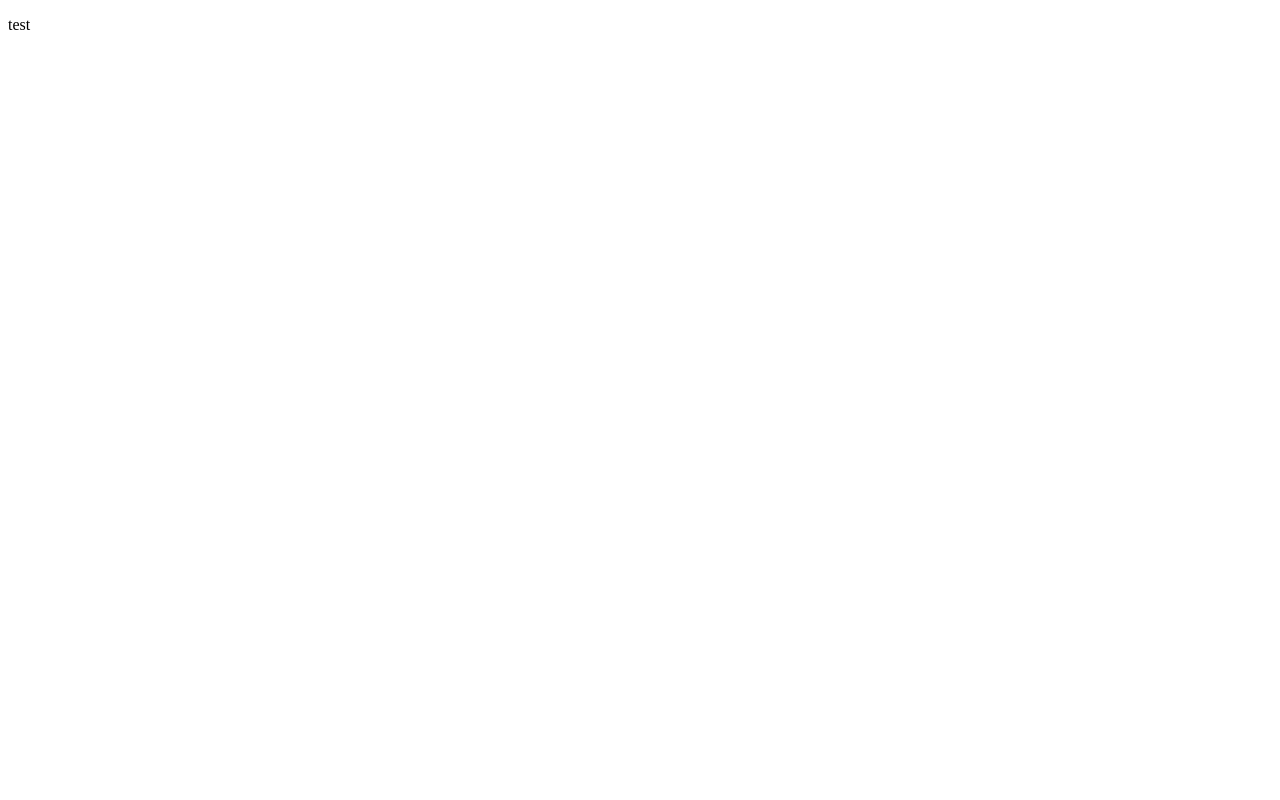
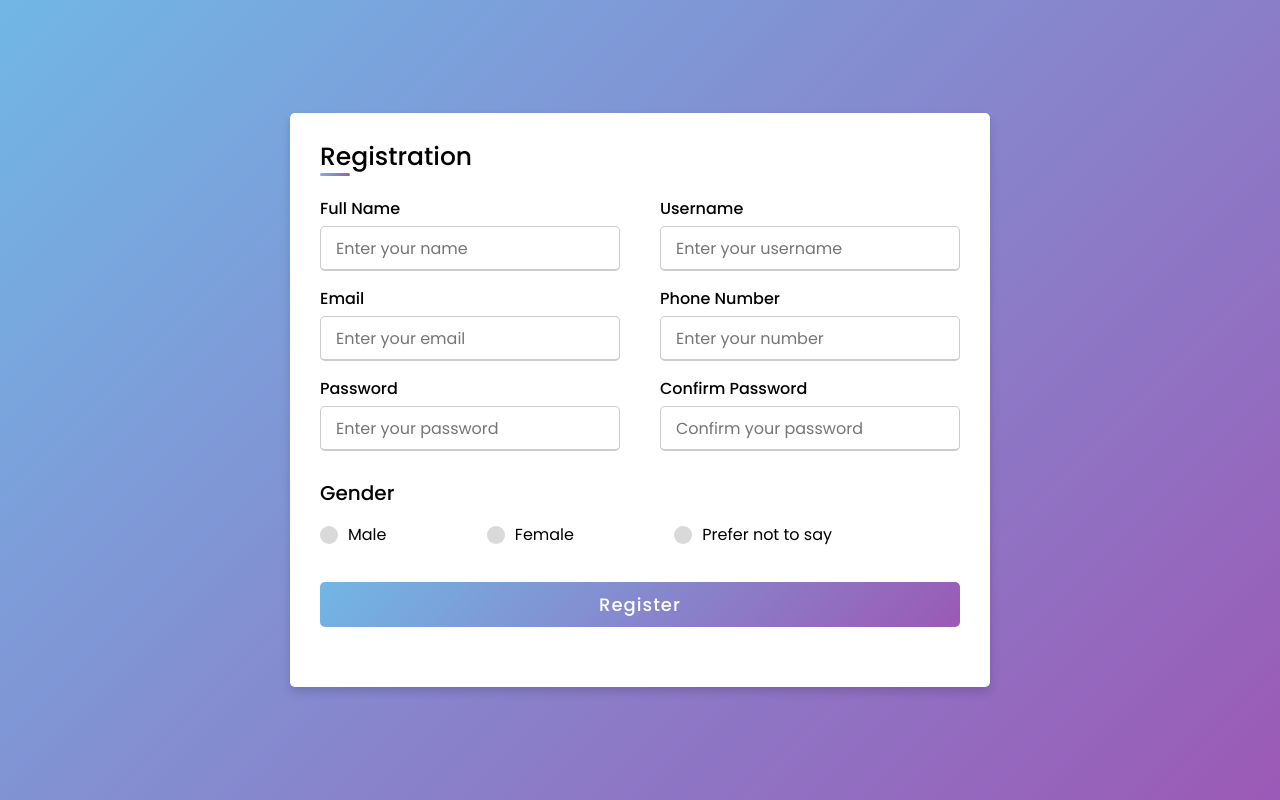
Before and after one commit to abdussakib/javaScript, a plain HTML site: page index.html in a window 1280 px wide. Drawn offline with Linux system fonts and the light colour scheme.

Commit message:
registration page design

```diff
--- a/index.html
+++ b/index.html
@@ -1,14 +1,69 @@
 <!DOCTYPE html>
-<html lang="en">
-<head>
+<!-- Created By CodingLab - www.codinglabweb.com -->
+<html lang="en" dir="ltr">
+  <head>
     <meta charset="UTF-8">
-    <meta name="viewport" content="width=device-width, initial-scale=1.0">
-    <title>Document</title>
-</head>
+    <title> Responsive Registration Form | CodingLab </title>
+    <link rel="stylesheet" href="style.css">
+     <meta name="viewport" content="width=device-width, initial-scale=1.0">
+   </head>
 <body>
-<p> test</p>
-
-
+  <div class="container">
+    <div class="title">Registration</div>
+    <div class="content">
+      <form action="#">
+        <div class="user-details">
+          <div class="input-box">
+            <span class="details">Full Name</span>
+            <input type="text" placeholder="Enter your name" required>
+          </div>
+          <div class="input-box">
+            <span class="details">Username</span>
+            <input type="text" placeholder="Enter your username" required>
+          </div>
+          <div class="input-box">
+            <span class="details">Email</span>
+            <input type="text" placeholder="Enter your email" required>
+          </div>
+          <div class="input-box">
+            <span class="details">Phone Number</span>
+            <input type="text" placeholder="Enter your number" required>
+          </div>
+          <div class="input-box">
+            <span class="details">Password</span>
+            <input type="text" placeholder="Enter your password" required>
+          </div>
+          <div class="input-box">
+            <span class="details">Confirm Password</span>
+            <input type="text" placeholder="Confirm your password" required>
+          </div>
+        </div>
+        <div class="gender-details">
+          <input type="radio" name="gender" id="dot-1">
+          <input type="radio" name="gender" id="dot-2">
+          <input type="radio" name="gender" id="dot-3">
+          <span class="gender-title">Gender</span>
+          <div class="category">
+            <label for="dot-1">
+            <span class="dot one"></span>
+            <span class="gender">Male</span>
+          </label>
+          <label for="dot-2">
+            <span class="dot two"></span>
+            <span class="gender">Female</span>
+          </label>
+          <label for="dot-3">
+            <span class="dot three"></span>
+            <span class="gender">Prefer not to say</span>
+            </label>
+          </div>
+        </div>
+        <div class="button">
+          <input type="submit" value="Register">
+        </div>
+      </form>
+    </div>
+  </div>
 
 </body>
 </html>
--- a/style.css
+++ b/style.css
@@ -0,0 +1,146 @@
+@import url('https://fonts.googleapis.com/css2?family=Poppins:wght@200;300;400;500;600;700&display=swap');
+*{
+  margin: 0;
+  padding: 0;
+  box-sizing: border-box;
+  font-family: 'Poppins',sans-serif;
+}
+body{
+  height: 100vh;
+  display: flex;
+  justify-content: center;
+  align-items: center;
+  padding: 10px;
+  background: linear-gradient(135deg, #71b7e6, #9b59b6);
+}
+.container{
+  max-width: 700px;
+  width: 100%;
+  background-color: #fff;
+  padding: 25px 30px;
+  border-radius: 5px;
+  box-shadow: 0 5px 10px rgba(0,0,0,0.15);
+}
+.container .title{
+  font-size: 25px;
+  font-weight: 500;
+  position: relative;
+}
+.container .title::before{
+  content: "";
+  position: absolute;
+  left: 0;
+  bottom: 0;
+  height: 3px;
+  width: 30px;
+  border-radius: 5px;
+  background: linear-gradient(135deg, #71b7e6, #9b59b6);
+}
+.content form .user-details{
+  display: flex;
+  flex-wrap: wrap;
+  justify-content: space-between;
+  margin: 20px 0 12px 0;
+}
+form .user-details .input-box{
+  margin-bottom: 15px;
+  width: calc(100% / 2 - 20px);
+}
+form .input-box span.details{
+  display: block;
+  font-weight: 500;
+  margin-bottom: 5px;
+}
+.user-details .input-box input{
+  height: 45px;
+  width: 100%;
+  outline: none;
+  font-size: 16px;
+  border-radius: 5px;
+  padding-left: 15px;
+  border: 1px solid #ccc;
+  border-bottom-width: 2px;
+  transition: all 0.3s ease;
+}
+.user-details .input-box input:focus,
+.user-details .input-box input:valid{
+  border-color: #9b59b6;
+}
+ form .gender-details .gender-title{
+  font-size: 20px;
+  font-weight: 500;
+ }
+ form .category{
+   display: flex;
+   width: 80%;
+   margin: 14px 0 ;
+   justify-content: space-between;
+ }
+ form .category label{
+   display: flex;
+   align-items: center;
+   cursor: pointer;
+ }
+ form .category label .dot{
+  height: 18px;
+  width: 18px;
+  border-radius: 50%;
+  margin-right: 10px;
+  background: #d9d9d9;
+  border: 5px solid transparent;
+  transition: all 0.3s ease;
+}
+ #dot-1:checked ~ .category label .one,
+ #dot-2:checked ~ .category label .two,
+ #dot-3:checked ~ .category label .three{
+   background: #9b59b6;
+   border-color: #d9d9d9;
+ }
+ form input[type="radio"]{
+   display: none;
+ }
+ form .button{
+   height: 45px;
+   margin: 35px 0
+ }
+ form .button input{
+   height: 100%;
+   width: 100%;
+   border-radius: 5px;
+   border: none;
+   color: #fff;
+   font-size: 18px;
+   font-weight: 500;
+   letter-spacing: 1px;
+   cursor: pointer;
+   transition: all 0.3s ease;
+   background: linear-gradient(135deg, #71b7e6, #9b59b6);
+ }
+ form .button input:hover{
+  /* transform: scale(0.99); */
+  background: linear-gradient(-135deg, #71b7e6, #9b59b6);
+  }
+ @media(max-width: 584px){
+ .container{
+  max-width: 100%;
+}
+form .user-details .input-box{
+    margin-bottom: 15px;
+    width: 100%;
+  }
+  form .category{
+    width: 100%;
+  }
+  .content form .user-details{
+    max-height: 300px;
+    overflow-y: scroll;
+  }
+  .user-details::-webkit-scrollbar{
+    width: 5px;
+  }
+  }
+  @media(max-width: 459px){
+  .container .content .category{
+    flex-direction: column;
+  }
+}
```
